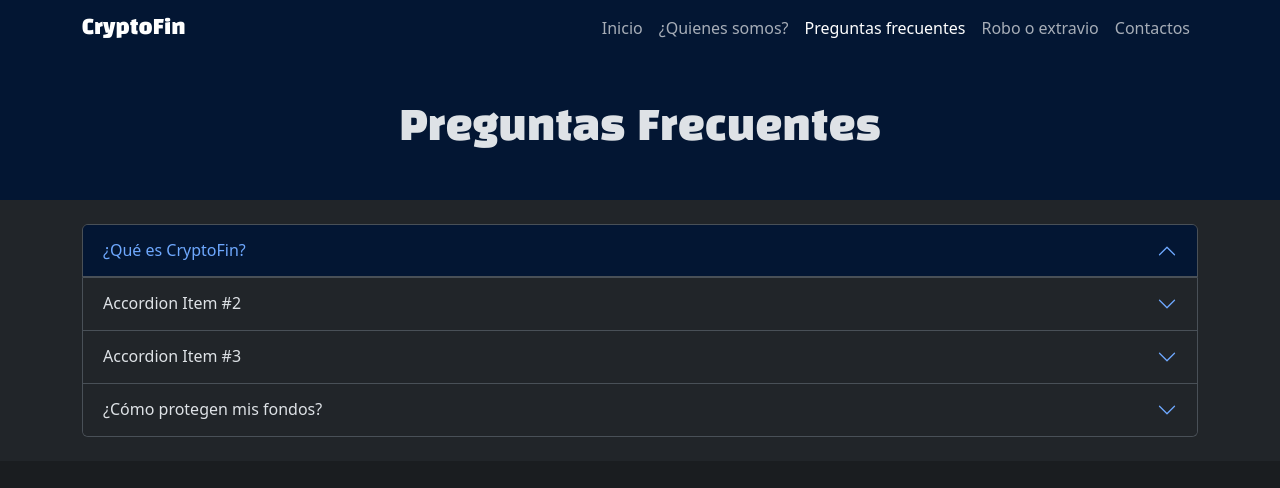
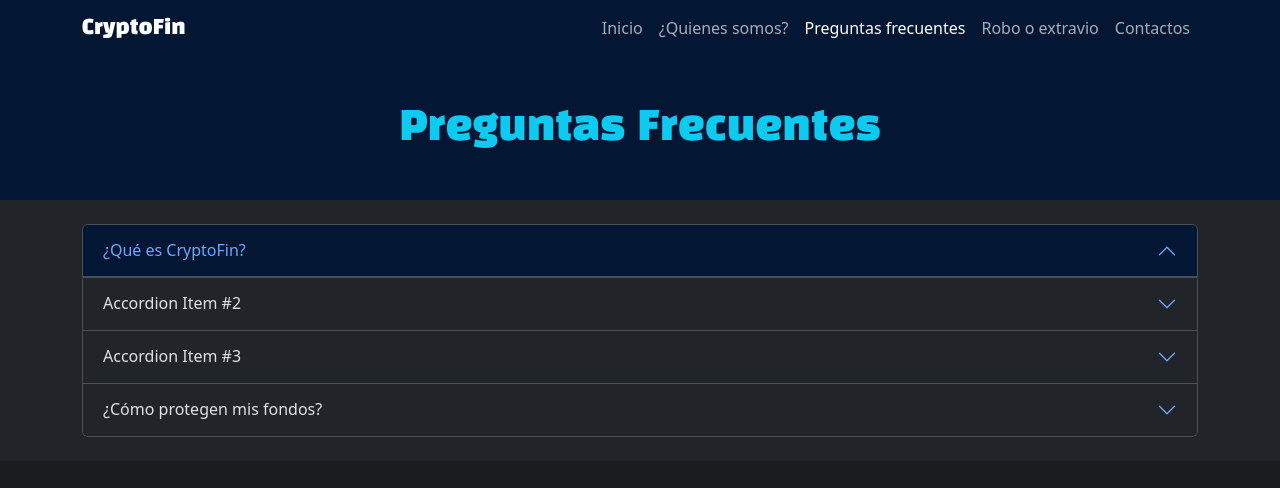
Before and after one commit to Oscarv14/cryptofin2, a plain HTML site: page pages/preguntasFrecuentes.html in a window 1280 px wide. Shown: the top 488 px of the page. Drawn offline with nearby package versions, Linux system fonts and the light colour scheme.

Commit message:
Cambie el color del titulo de preguntas frecuentes

```diff
--- a/pages/preguntasFrecuentes.html
+++ b/pages/preguntasFrecuentes.html
@@ -59,7 +59,7 @@
     </header>
     <main>
       <section>
-        <h1 class="bg-primary-subtle py-5 logo text-center">
+        <h1 class="bg-primary-subtle py-5 logo text-center text-info">
           Preguntas Frecuentes
         </h1>
       </section>
```
